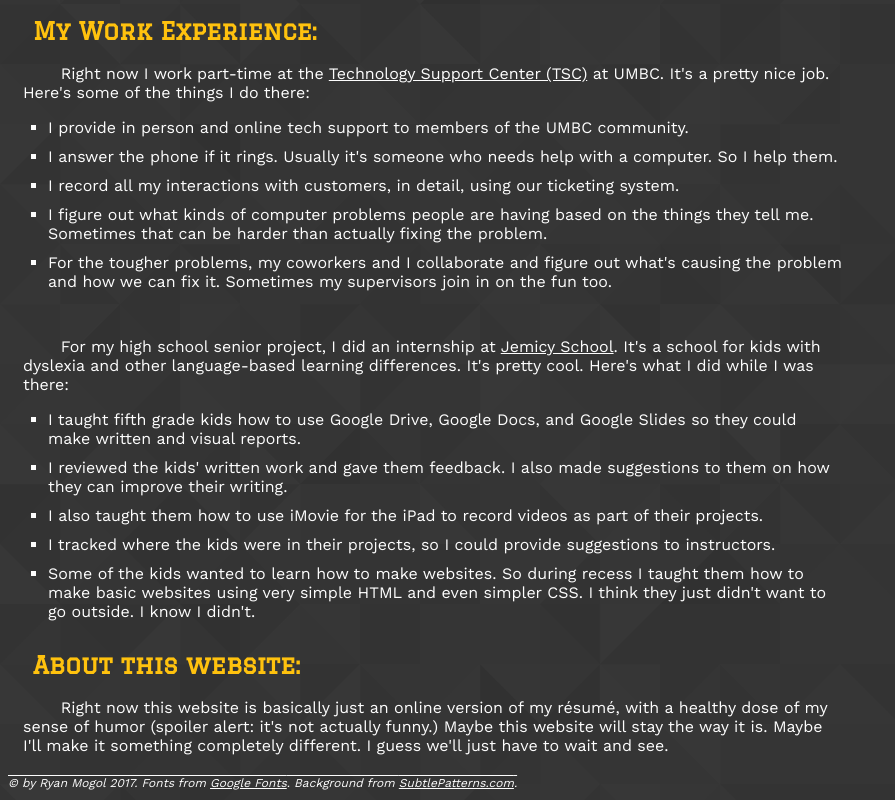
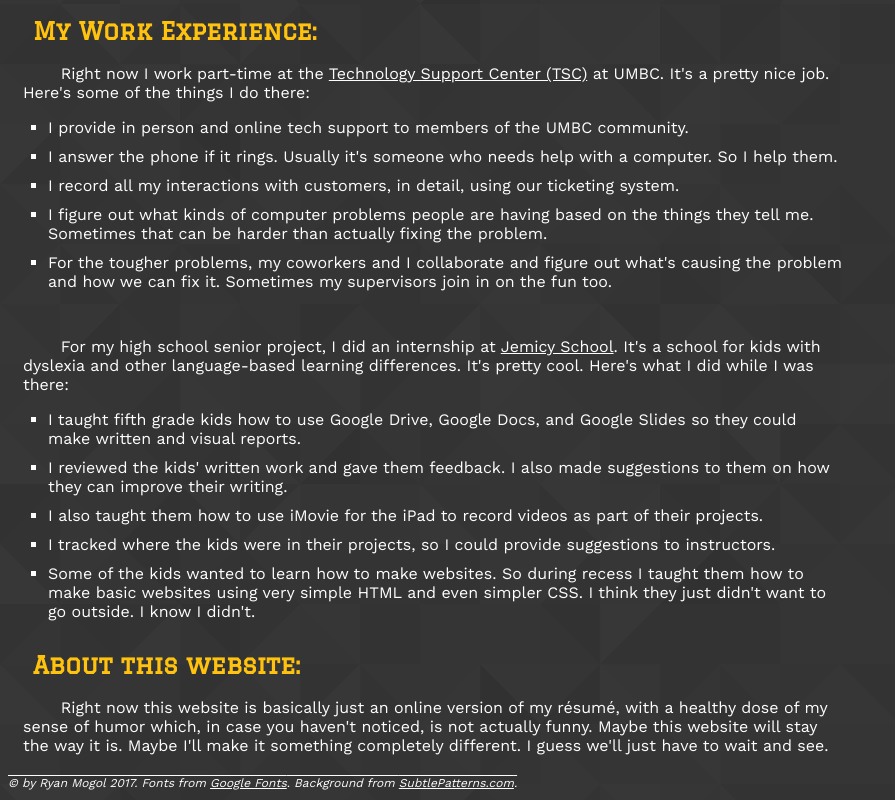
Before and after one commit to mogol1/mogol1.github.io, a plain HTML site: page index.html in a window 1280 px wide. Shown: the part 656-1456 px from the top of the page, without its empty margins (0-895 px from the left). Drawn offline with nearby package versions, Linux system fonts and the light colour scheme; a web font is replaced by a local one.

Commit message:
Push it to the limit (LIMIIIIIT)

```diff
--- a/index.html
+++ b/index.html
@@ -94,7 +94,7 @@
 
             <h2 class="section_head" data-description="about">About this website:</h2>
 
-            <p class="dropdown" id="about">Right now this website is basically just an online version of my r&#233;sum&#233;, with a healthy dose of my sense of humor &#40;spoiler alert: it's not actually funny.&#41; Maybe this website will stay the way it is. Maybe I'll make it something completely different. I guess we'll just have to wait and see.</p>
+            <p class="dropdown" id="about">Right now this website is basically just an online version of my r&#233;sum&#233;, with a healthy dose of my sense of humor which, in case you haven't noticed, is not actually funny. Maybe this website will stay the way it is. Maybe I'll make it something completely different. I guess we'll just have to wait and see.</p>
 
         </div><!--End main content-->
 
```
